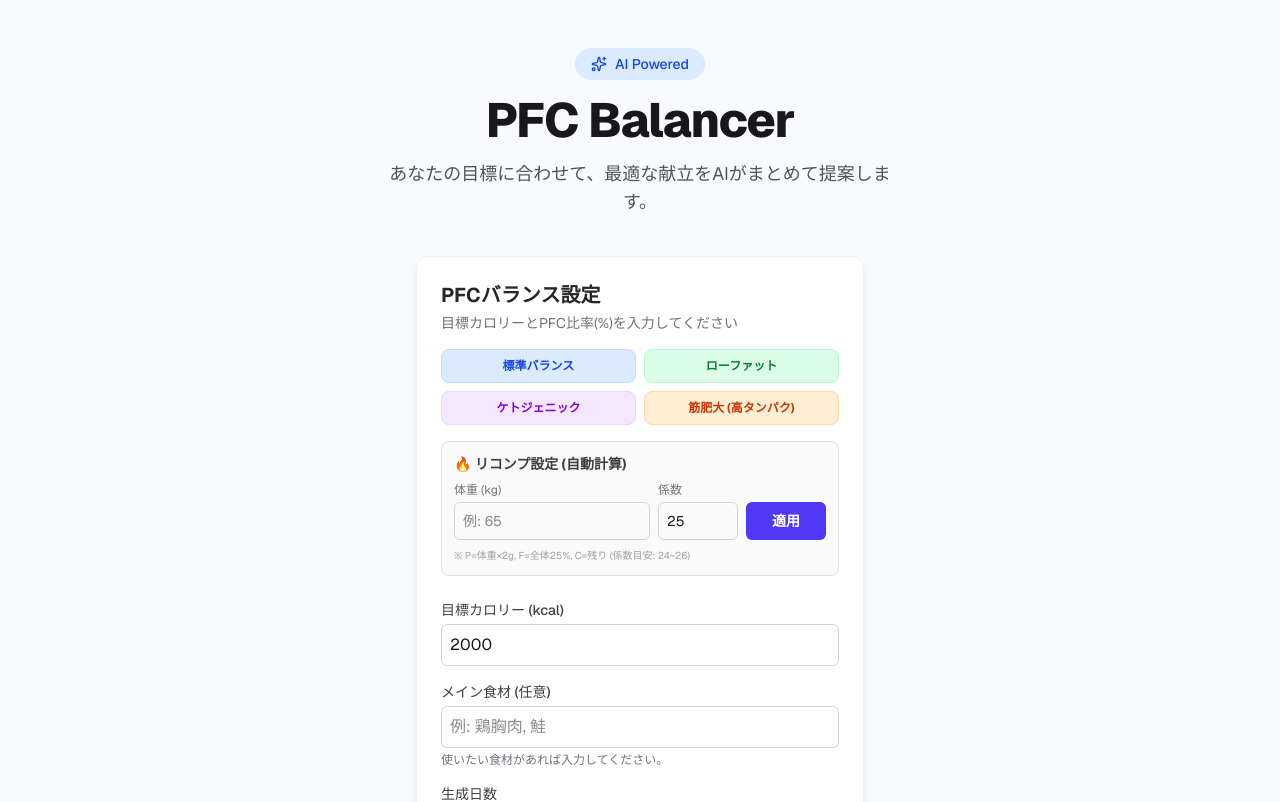
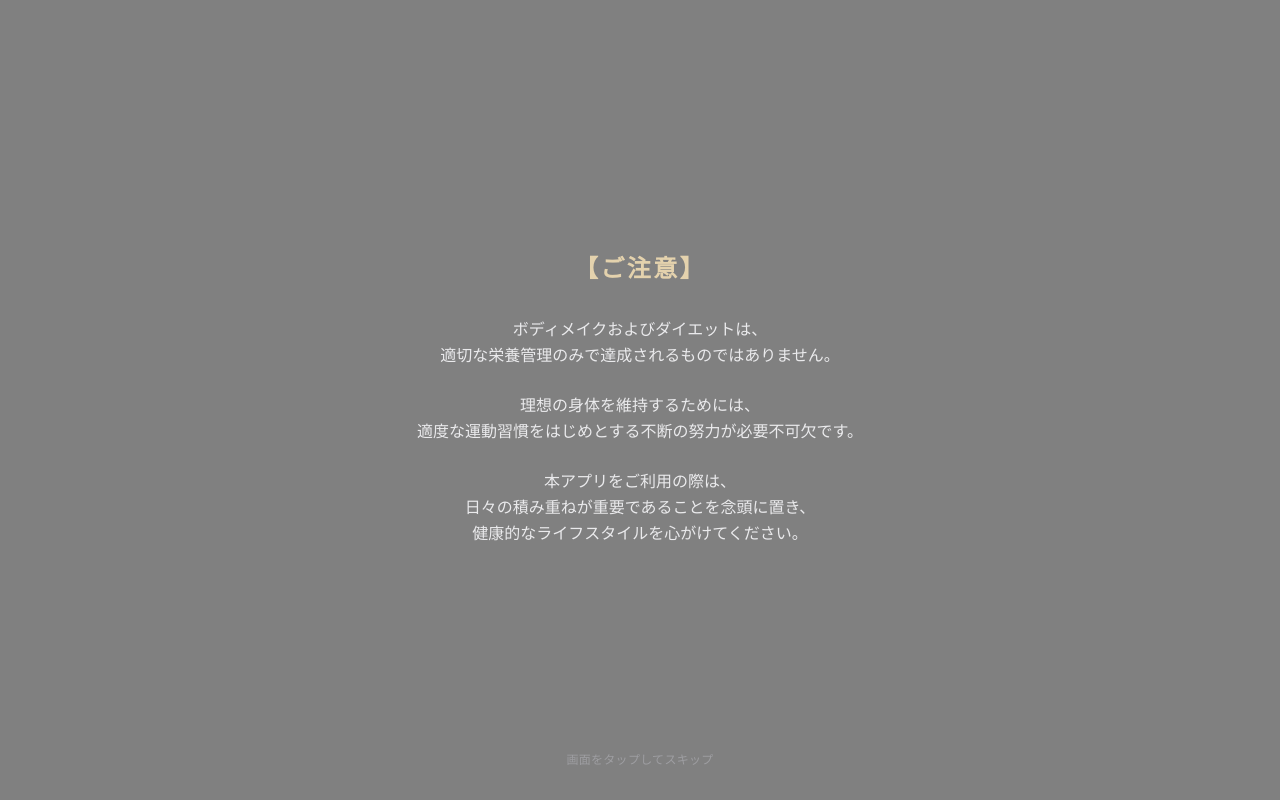
Before and after one commit to nununuma-sabu/pfc-menu-app, a Next.js app: page / in a window 1280 px wide. Shown: the top 802 px of the page. Built offline with nearby package versions, Linux system fonts and the light colour scheme.

Commit message:
[add]:注意書きを追加

```diff
--- a/src/app/page.tsx
+++ b/src/app/page.tsx
@@ -4,9 +4,11 @@ import { useState } from "react";
 import InputForm from "@/components/InputForm";
 import MenuDisplay from "@/components/MenuDisplay";
 import NutritionTip from "@/components/NutritionTip";
+import DisclaimerScreen from "@/components/DisclaimerScreen";
 import { Sparkles } from "lucide-react";
 
 export default function Home() {
+  const [showDisclaimer, setShowDisclaimer] = useState(true);
   const [menu, setMenu] = useState(null);
   const [loading, setLoading] = useState(false);
   const [error, setError] = useState<string | null>(null);
@@ -36,6 +38,10 @@ export default function Home() {
       setLoading(false);
     }
   };
+
+  if (showDisclaimer) {
+    return <DisclaimerScreen onComplete={() => setShowDisclaimer(false)} />;
+  }
 
   return (
     <main className="min-h-screen bg-slate-50 dark:bg-black py-12 px-4 sm:px-8 font-sans">
--- /dev/null
+++ b/src/components/DisclaimerScreen.tsx
@@ -0,0 +1,76 @@
+"use client";
+
+import { useState, useEffect } from "react";
+
+interface DisclaimerScreenProps {
+    onComplete: () => void;
+}
+
+export default function DisclaimerScreen({ onComplete }: DisclaimerScreenProps) {
+    const [phase, setPhase] = useState<"fadeIn" | "visible" | "fadeOut">("fadeIn");
+
+    useEffect(() => {
+        // フェードイン完了後 → visible
+        const fadeInTimer = setTimeout(() => {
+            setPhase("visible");
+        }, 1000);
+
+        // 表示維持後 → fadeOut
+        const visibleTimer = setTimeout(() => {
+            setPhase("fadeOut");
+        }, 5000);
+
+        // フェードアウト完了後 → onComplete
+        const fadeOutTimer = setTimeout(() => {
+            onComplete();
+        }, 6200);
+
+        return () => {
+            clearTimeout(fadeInTimer);
+            clearTimeout(visibleTimer);
+            clearTimeout(fadeOutTimer);
+        };
+    }, [onComplete]);
+
+    return (
+        <div
+            className="fixed inset-0 z-50 flex items-center justify-center bg-black px-6 cursor-pointer"
+            style={{
+                opacity: phase === "fadeIn" ? 0 : phase === "fadeOut" ? 0 : 1,
+                transition: "opacity 1s ease-in-out",
+            }}
+            onClick={onComplete}
+        >
+            <div className="max-w-2xl text-center space-y-8">
+                <h2
+                    className="text-xl md:text-2xl font-bold tracking-widest"
+                    style={{ color: "#c8a45a" }}
+                >
+                    【ご注意】
+                </h2>
+                <div className="space-y-6 text-sm md:text-base leading-relaxed text-zinc-300">
+                    <p>
+                        ボディメイクおよびダイエットは、
+                        <br className="hidden sm:inline" />
+                        適切な栄養管理のみで達成されるものではありません。
+                    </p>
+                    <p>
+                        理想の身体を維持するためには、
+                        <br className="hidden sm:inline" />
+                        適度な運動習慣をはじめとする不断の努力が必要不可欠です。
+                    </p>
+                    <p>
+                        本アプリをご利用の際は、
+                        <br className="hidden sm:inline" />
+                        日々の積み重ねが重要であることを念頭に置き、
+                        <br className="hidden sm:inline" />
+                        健康的なライフスタイルを心がけてください。
+                    </p>
+                </div>
+            </div>
+            <span className="absolute bottom-8 text-xs text-zinc-600 tracking-wide animate-pulse">
+                画面をタップしてスキップ
+            </span>
+        </div>
+    );
+}
```
